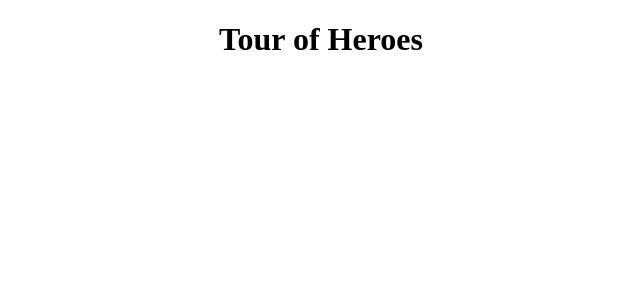
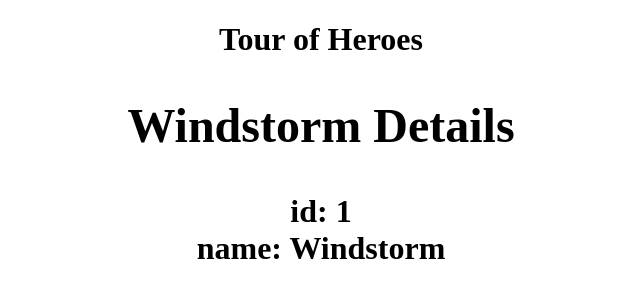
Before and after one commit to EssayHanson/tour-of-heroes, an Angular app in the folder angular-tour-of-heroes/: page / in a window 1280 px wide. Shown: the top 300 px of the page, without its empty margins (319-959 px from the left). Built offline with nearby package versions, Linux system fonts and the light colour scheme.

Commit message:
hero object created and added to view

```diff
--- a/angular-tour-of-heroes/src/app/app.component.html
+++ b/angular-tour-of-heroes/src/app/app.component.html
@@ -2,5 +2,6 @@
 <div style="text-align:center">
   <h1>
     {{title}}
+    <app-heroes></app-heroes>
   </h1>
 </div>
--- a/angular-tour-of-heroes/src/app/app.module.ts
+++ b/angular-tour-of-heroes/src/app/app.module.ts
@@ -2,10 +2,12 @@ import { BrowserModule } from '@angular/platform-browser';
 import { NgModule } from '@angular/core';
 
 import { AppComponent } from './app.component';
+import { HeroesComponent } from './heroes/heroes.component';
 
 @NgModule({
   declarations: [
-    AppComponent
+    AppComponent,
+    HeroesComponent
   ],
   imports: [
     BrowserModule
--- /dev/null
+++ b/angular-tour-of-heroes/src/app/hero.ts
@@ -0,0 +1,4 @@
+export class Hero {
+    id: number;
+    name: string;
+}
--- /dev/null
+++ b/angular-tour-of-heroes/src/app/heroes/heroes.component.html
@@ -0,0 +1,3 @@
+  <h2>{{hero.name}} Details</h2>
+  <div><span>id: </span>{{hero.id}}</div>
+  <div><span>name: </span>{{hero.name}}</div>
--- /dev/null
+++ b/angular-tour-of-heroes/src/app/heroes/heroes.component.ts
@@ -0,0 +1,21 @@
+import { Component, OnInit } from '@angular/core';
+import { Hero } from '../hero';
+
+@Component({
+  selector: 'app-heroes',
+  templateUrl: './heroes.component.html',
+  styleUrls: ['./heroes.component.css']
+})
+export class HeroesComponent implements OnInit {
+
+  hero: Hero = {
+    id: 1,
+    name: 'Windstorm'
+  };
+
+  constructor() { }
+
+  ngOnInit() {
+  }
+
+}
```
Also changed, not shown: angular-tour-of-heroes/src/app/heroes/heroes.component.css (added), 1 other file (tests, documents, lock files or other folders).
